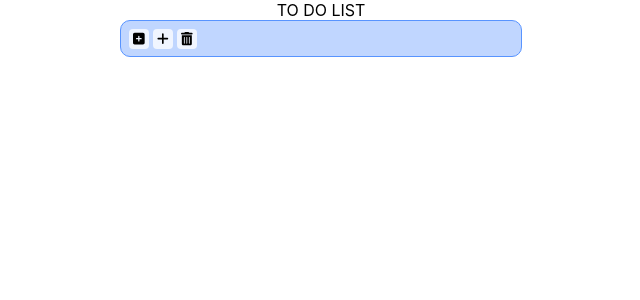
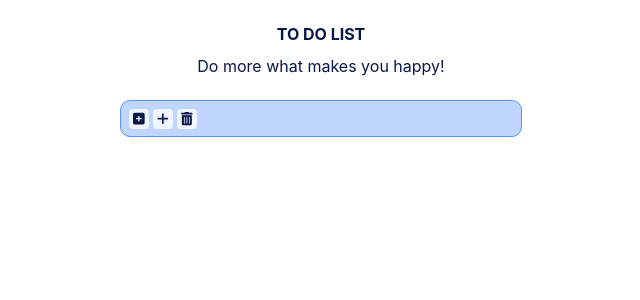
Before and after one commit to mahyaa21/task-list, a React (Create React App) app: page / in a window 1280 px wide. Shown: the top 300 px of the page, without its empty margins (319-959 px from the left). Built offline with nearby package versions, Linux system fonts and the light colour scheme.

Commit message:
fix: remove unused comment

```diff
--- a/src/App.js
+++ b/src/App.js
@@ -3,16 +3,20 @@ import "./App.scss";
 import { observer } from "mobx-react";
 import useStores from "./useStores";
 import ToDoList from "./components/task/task";
-
-// TODO - feel free to modify "App" content and develope the solution
 const App = observer(() => {
 	const { TasksStore } = useStores();
 	console.log(TasksStore);
 	return (
 		<div className="App">
-			{TasksStore.label}
+			<div className="label">{TasksStore.label}</div>
+			<div className="description">{TasksStore.description}</div>
 			<div className="todolistContainer">
-			<ToDoList TaskList={TasksStore.TaskList} getList={(list) => {TasksStore.updateTasks(list)}} />
+				<ToDoList
+					TaskList={TasksStore.TaskList}
+					getList={(list) => {
+						TasksStore.updateTasks(list);
+					}}
+				/>
 			</div>
 		</div>
 	);
--- a/src/App.scss
+++ b/src/App.scss
@@ -28,11 +28,27 @@ input {
   padding-left: 8px;
 }
 
+.label {
+  font-weight: bold;
+  margin: 24px 0px 12px 0px;
+  color: #071748;
+}
+
+.description {
+  margin-bottom: 24px;
+  color: #071748;
+}
+
+.svg-inline--fa {
+  color: #071748;
+}
+
 .todolistContainer {
-  width: 100%;
+  width: calc(100% - 32px);
   max-width: 400px;
   min-height: 35px;
   background-color: #c0d6ff;
   border: 1px solid #5894ff;
   border-radius: 10px;
+  margin: 0px 16px;
 }
--- a/src/components/task/task.jsx
+++ b/src/components/task/task.jsx
@@ -72,7 +72,6 @@ const ToDoList = ({ getList, TaskList }) => {
 
 	const renderTaskActions = (id) => (
 		<div className="actionWrapper">
-			{/*TODO add styles*/}
 			<button className="actionBtnBlue" onClick={() => addSubTask(id, "group")}>
 				<FontAwesomeIcon icon={faSquarePlus} className="fa-regular" />
 			</button>
```
